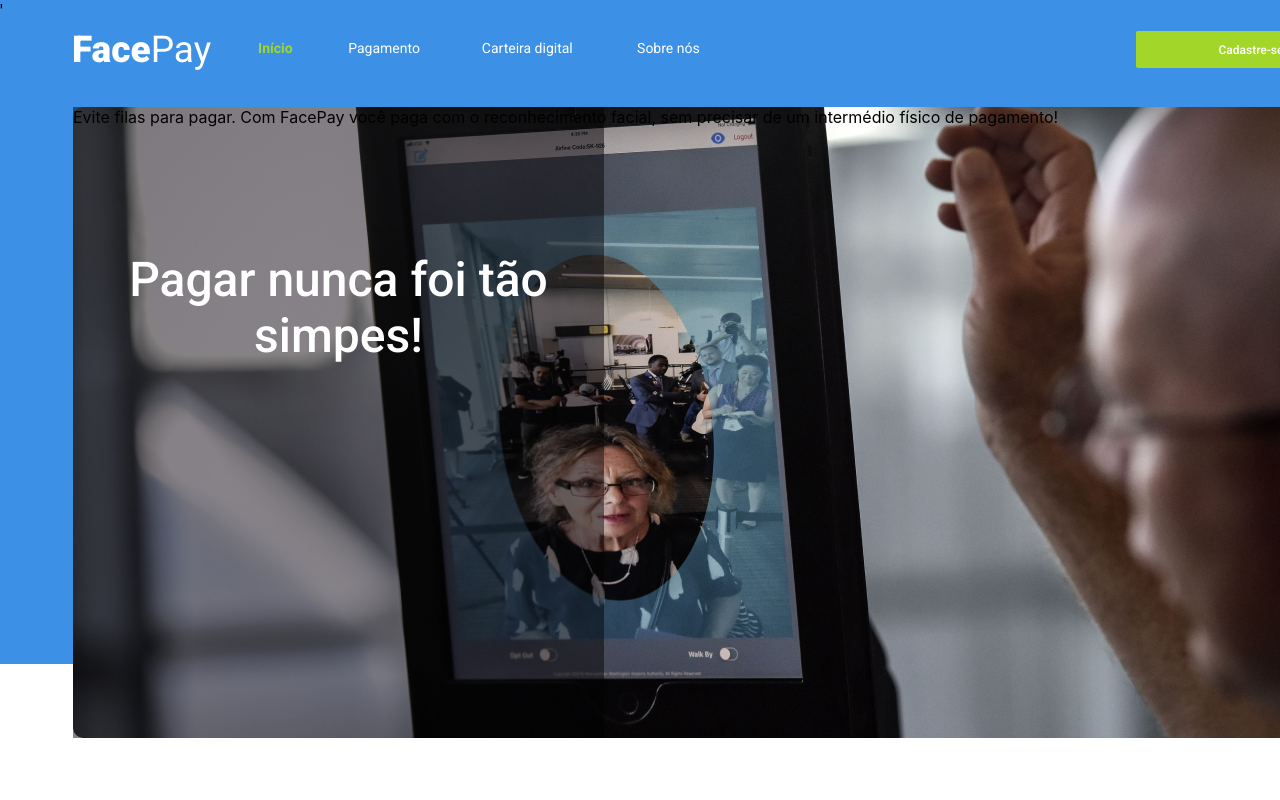
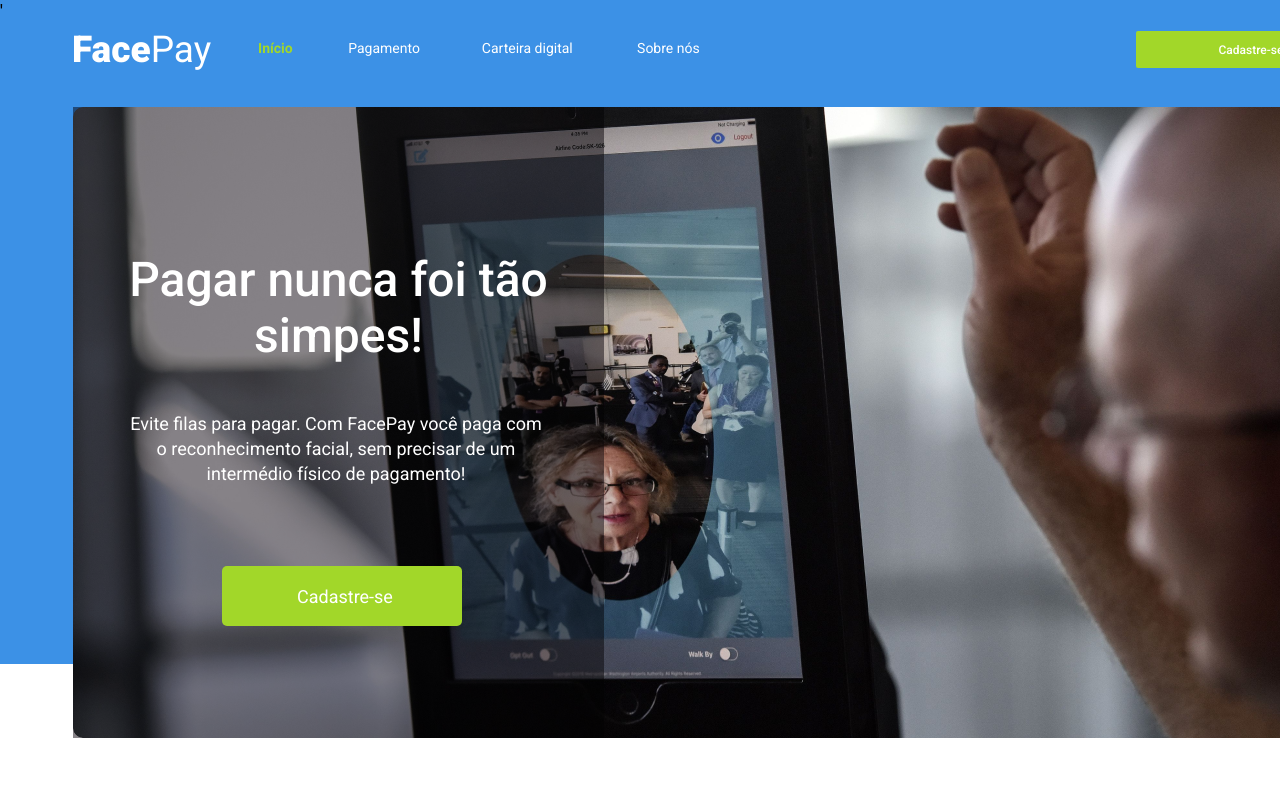
Before and after one commit to CassiusThalles/frontedn_react_test, a React (Create React App) app: page / in a window 1280 px wide. Shown: the top 800 px of the page. Built offline with nearby package versions, Linux system fonts and the light colour scheme.

Commit message:
continuing project

```diff
--- a/src/App.css
+++ b/src/App.css
@@ -156,3 +156,69 @@
   text-align: center;
   color: var(--white);
 }
+
+.textOnImageH3 {
+  position: absolute;
+  width: 416px;
+  height: 76px;
+  left: 55px;
+  top: 303px;
+  font-family: Roboto;
+  font-style: normal;
+  font-weight: normal;
+  font-size: 18px;
+  line-height: 25px;
+  display: flex;
+  align-items: center;
+  text-align: center;
+  color: var(--white);
+}
+
+.imageButtonCadastro {
+  position: absolute;
+  height: 60px;
+  width: 240px;
+  left: 149px;
+  top: 459px;
+  display: flex;
+  align-items: center;
+  background: var(--green);
+  border-radius: 5px;
+  cursor: pointer;
+}
+.imageButtonCadastro a {
+  font-family: Roboto;
+  font-style: normal;
+  font-weight: normal;
+  font-size: 18px;
+  line-height: 21px;
+  text-align: center;
+  text-decoration: none;
+  color:  var(--white);
+  margin-left: 75px;
+}
+
+.content1BaseDiv {
+  position: absolute;
+  background: var(--white);
+  left: -0.14px;
+  right: 0.14px;
+  top: 823px;
+  bottom: 52.69%;
+}
+
+.content1ColorBackground {
+  background: #F2F2F2;
+  position: absolute;
+  width: 1440px;
+  height: 600px;
+}
+
+.content1Image {
+  position: absolute;
+  width: 700px;
+  height: 600px;
+  right: 0px;
+  top: 0px;
+  background: url("images/image 5.png");
+}
--- a/src/App.js
+++ b/src/App.js
@@ -1,5 +1,4 @@
 import React, { Component } from 'react';
-import logo from './logo.svg';
 import './App.css';
 import Home from "./Components/home";
 
--- /dev/null
+++ b/src/Components/content1.js
@@ -0,0 +1,16 @@
+import React, { Component } from "react";
+
+class Content1 extends Component{
+    render() {
+        return (
+            <div className="content1BaseDiv">
+                <div className="content1ColorBackground">
+                    <div className="content1Image"></div>
+
+                </div>
+            </div>
+        )
+    }
+}
+
+export default Content1
--- a/src/Components/header.js
+++ b/src/Components/header.js
@@ -1,5 +1,4 @@
 import React, { Component } from "react";
-// import { Navbar, Navitem, Row} from 'react-materialize';
 
 class Header extends Component{
     render() {
@@ -17,6 +16,7 @@ class Header extends Component{
                     <div className="textOnImage"></div>
                     <div className="textOnImageH1">Pagar nunca foi tão simpes!</div>
                     <div className="textOnImageH3">Evite filas para pagar. Com FacePay você paga com o reconhecimento facial, sem precisar de um intermédio físico de pagamento! </div>
+                    <span className="imageButtonCadastro"><a href="/">Cadastre-se</a></span>
                 </div>'
             </div>
         )
--- a/src/Components/home.js
+++ b/src/Components/home.js
@@ -1,11 +1,13 @@
 import React, { Component } from "react";
 import Header from "./header";
+import Content1 from "./content1";
 
 class Home extends Component{
     render() {
         return (
             <div>
                 <Header />
+                <Content1 />
             </div>
         )
     }
```
Also changed, not shown: src/Components/footer.js (added).
